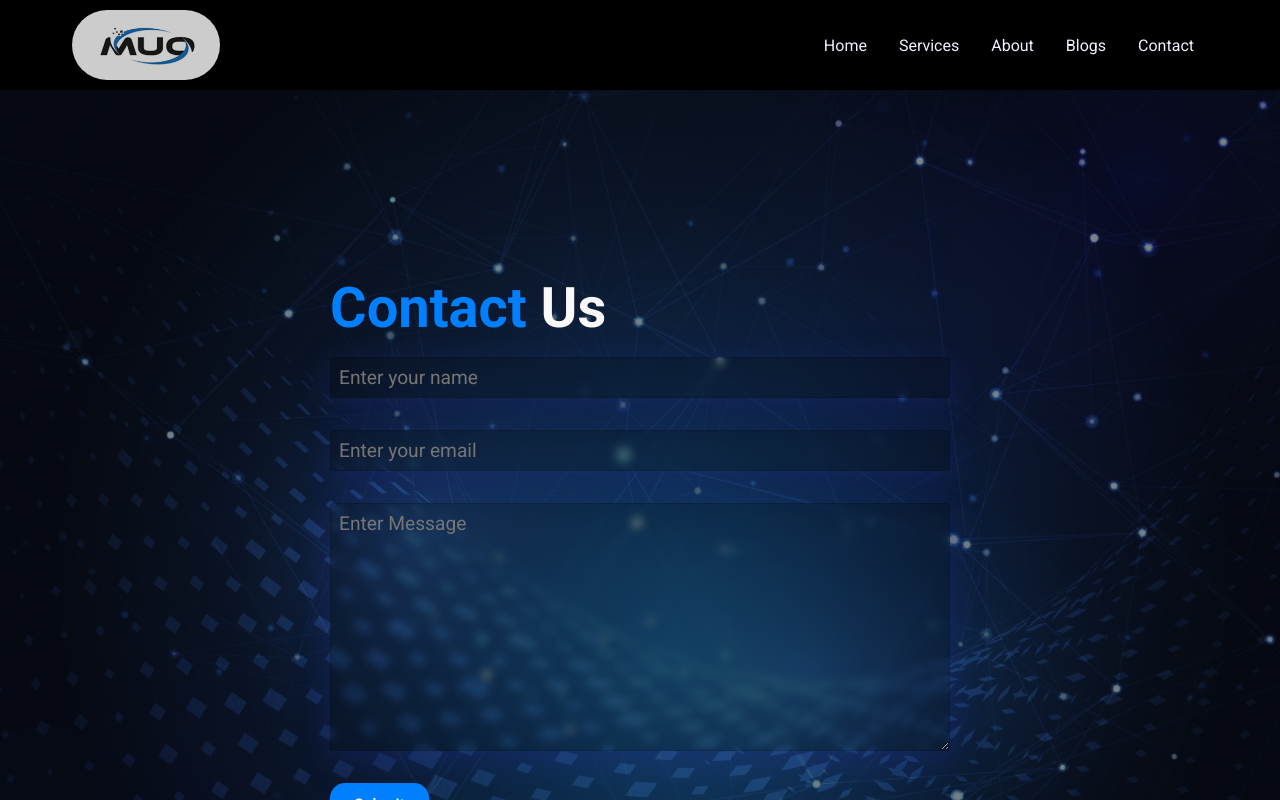
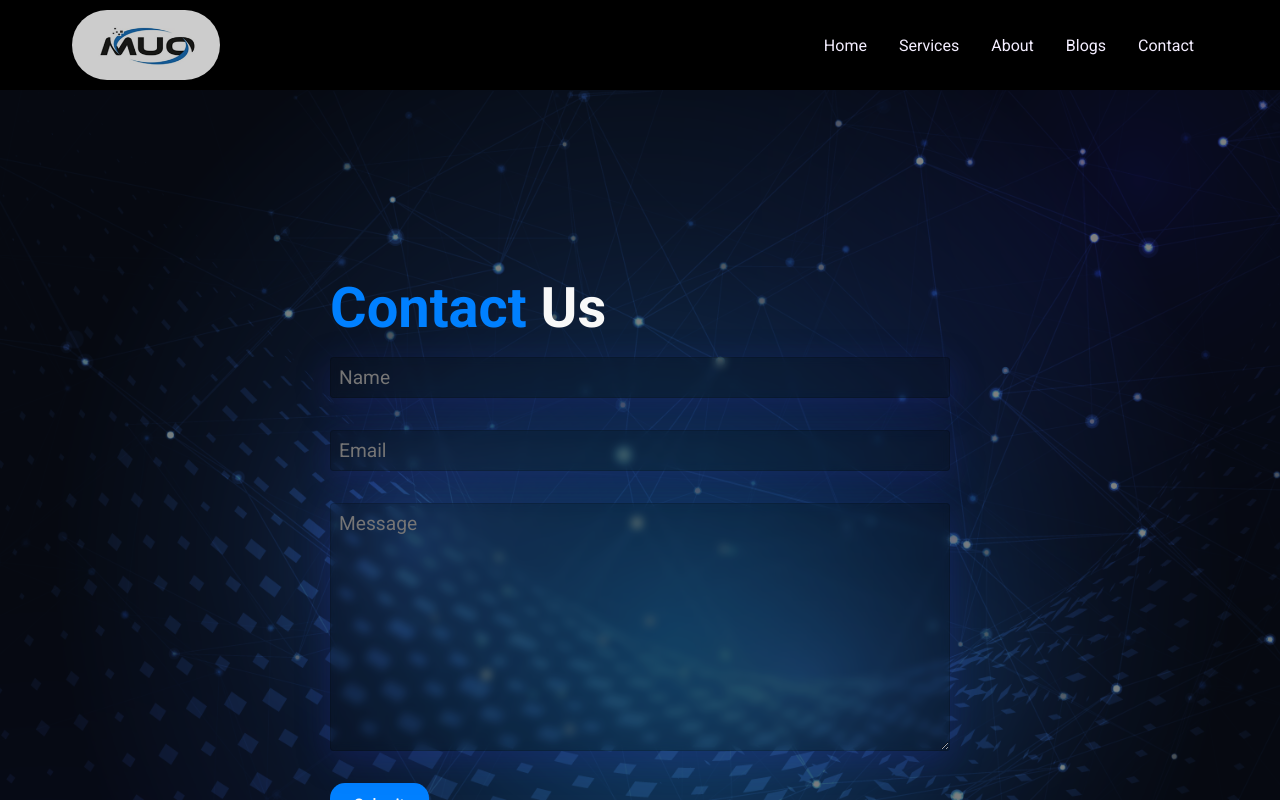
Before and after one commit to audreythando/muo, a React (Create React App) app: page /contact in a window 1280 px wide. Shown: the top 800 px of the page. Built offline with nearby package versions, Linux system fonts and the light colour scheme.

Commit message:
refactor: implemented react-hook-form

```diff
--- a/src/pages/Contact/Contact.jsx
+++ b/src/pages/Contact/Contact.jsx
@@ -1,26 +1,73 @@
-import React from 'react'
+import React, {useState} from 'react'
+import {useForm} from 'react-hook-form'
 import './Contact.css'
 
 const Contact = () => {
+    const [name , setName]=useState('');
+    const [email , setEmail]=useState('');
+    const [message , setMessage]=useState('');
+
+
+  const changeNameHandler = (e)=> {
+    setName(e.target.value);
+
+    e.preventDefault();
+  }
+  const changeEmailHandler = (e)=> {
+    setEmail(e.target.value)
+  }
+  const changeMessageHandler = (e) => {
+    setMessage(e.target.value)
+
+  }
+
+    const {register, formState : {errors}, handleSubmit} =useForm();
+
+    const formSubmit = (data)=> {
+        console.log(JSON.stringify(data));
+    }
+
     return (
         <div className='contact'>
             <div className="container">
                 <div className="form-container">
-                    <form>
+                    <form onSubmit={handleSubmit(formSubmit)}>
                         <h1><span>Contact</span> Us</h1>
                         <div>
                             <label>Name</label>
-                            <input type="text" placeholder='Enter your name'/>
+                            <input type="text"
+                            placeholder='Name'
+                            value={name}
+                           {...register("name", { required: true })}
+                            onChange={changeNameHandler}
+                            />
+                              {errors.name && <p> Enter Name</p>}
+
                         </div>
                         <div>
                             <label>Email</label>
-                            <input type="email" placeholder='Enter your email'/>
+                            <input type="email"
+                            placeholder='Email'
+                            value={email}
+
+                               {...register("email", { required: true, pattern: /^[a-zA-Z0-9_.+-]+@[a-zA-Z0-9-]+\.[a-zA-Z0-9-.]+$/i, })}
+                            onChange={changeEmailHandler}
+                            />
+                                     {errors.email?.type === "required" &&  <p>Email is required</p>}
                         </div>
                         <div>
                             <label>Message</label>
-                            <textarea rows='10' placeholder='Enter Message'/>
+                            <textarea  rows='10'
+                            type='text'
+                             placeholder='Message'
+                             value={message}
+
+                              {...register("message", { required: true })}
+                              onChange={changeMessageHandler}
+                            />
+                            {errors.message?.type === 'required' && <p>Write Message</p>}
                         </div>
-                        <button>Submit</button>
+                        <button type='submit'>Submit</button>
                     </form>
                 </div>
             </div>
```
